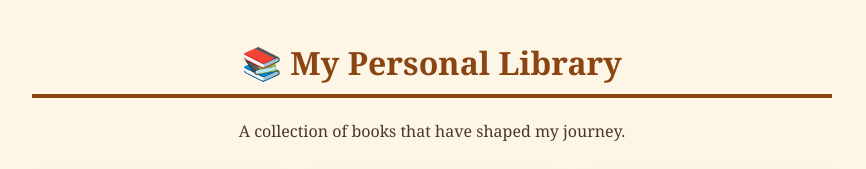
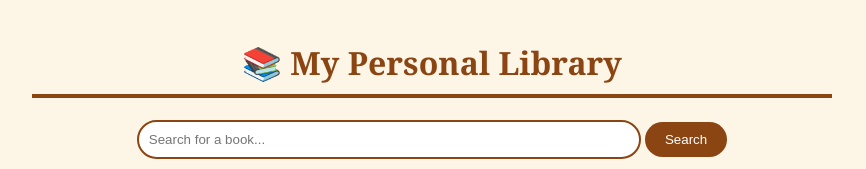
Before and after one commit to Evelyn212008/TypeMyPortfolio, a plain HTML site: page books.html in a window 1280 px wide. Shown: the top 169 px of the page, without its empty margins (208-1074 px from the left). Drawn offline with Linux system fonts and the light colour scheme.

Commit message:
Add files via upload

```diff
--- a/books.html
+++ b/books.html
@@ -18,6 +18,13 @@
 
 <div class="shelf-container">
     <h1>📚 My Personal Library</h1>
+    <div style="margin: 20px 0;">
+    <input type="text" id="bookSearch" placeholder="Search for a book..."
+        style="padding: 10px; width: 60%; border: 2px solid #8b4513; border-radius: 20px; outline: none;">
+    <button style="padding: 10px 20px; background-color: #8b4513; color: white; border: none; border-radius: 20px; cursor: pointer;">
+        Search
+    </button>
+</div>
     <p>A collection of books that have shaped my journey.</p>
 
     <div class="book-grid">
```
